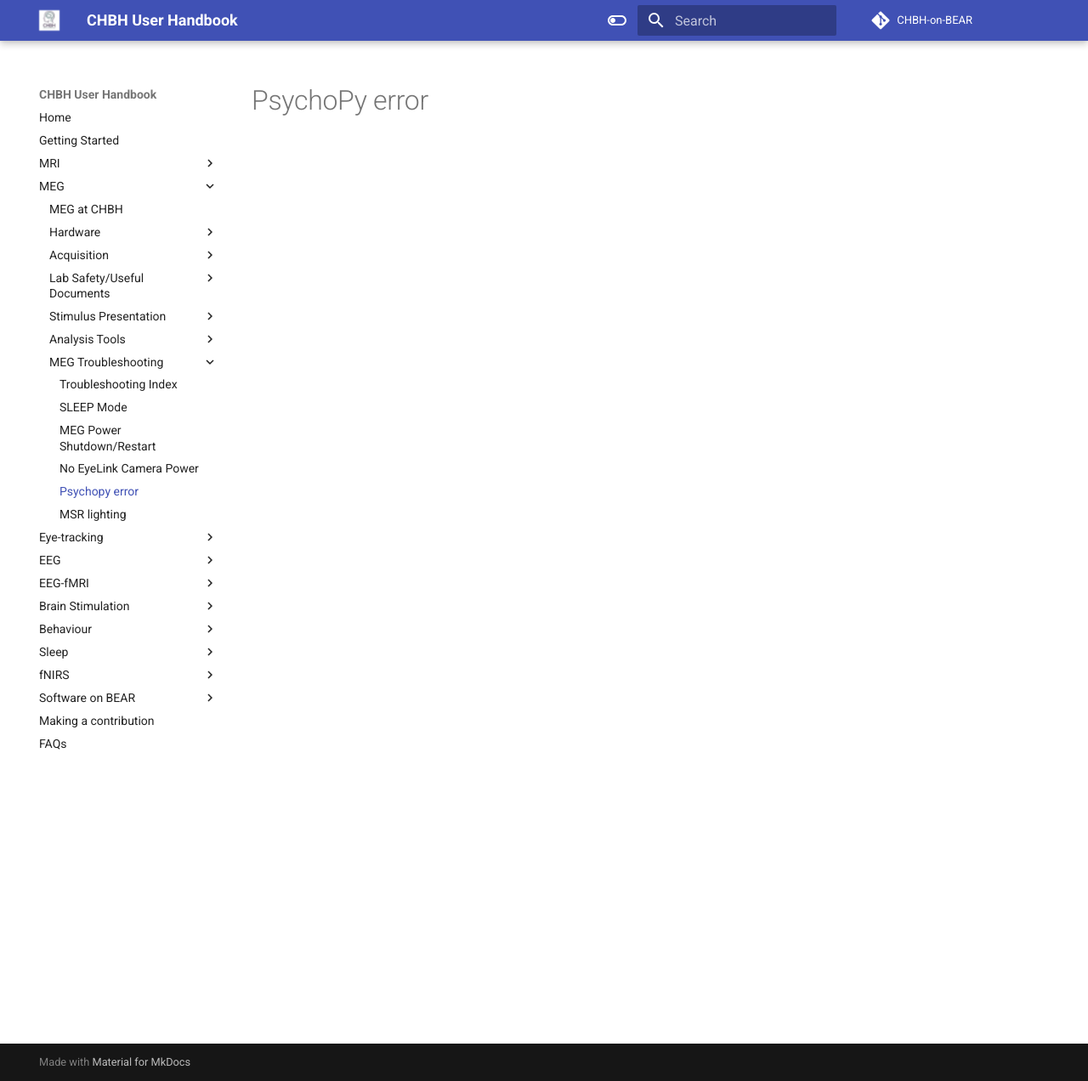
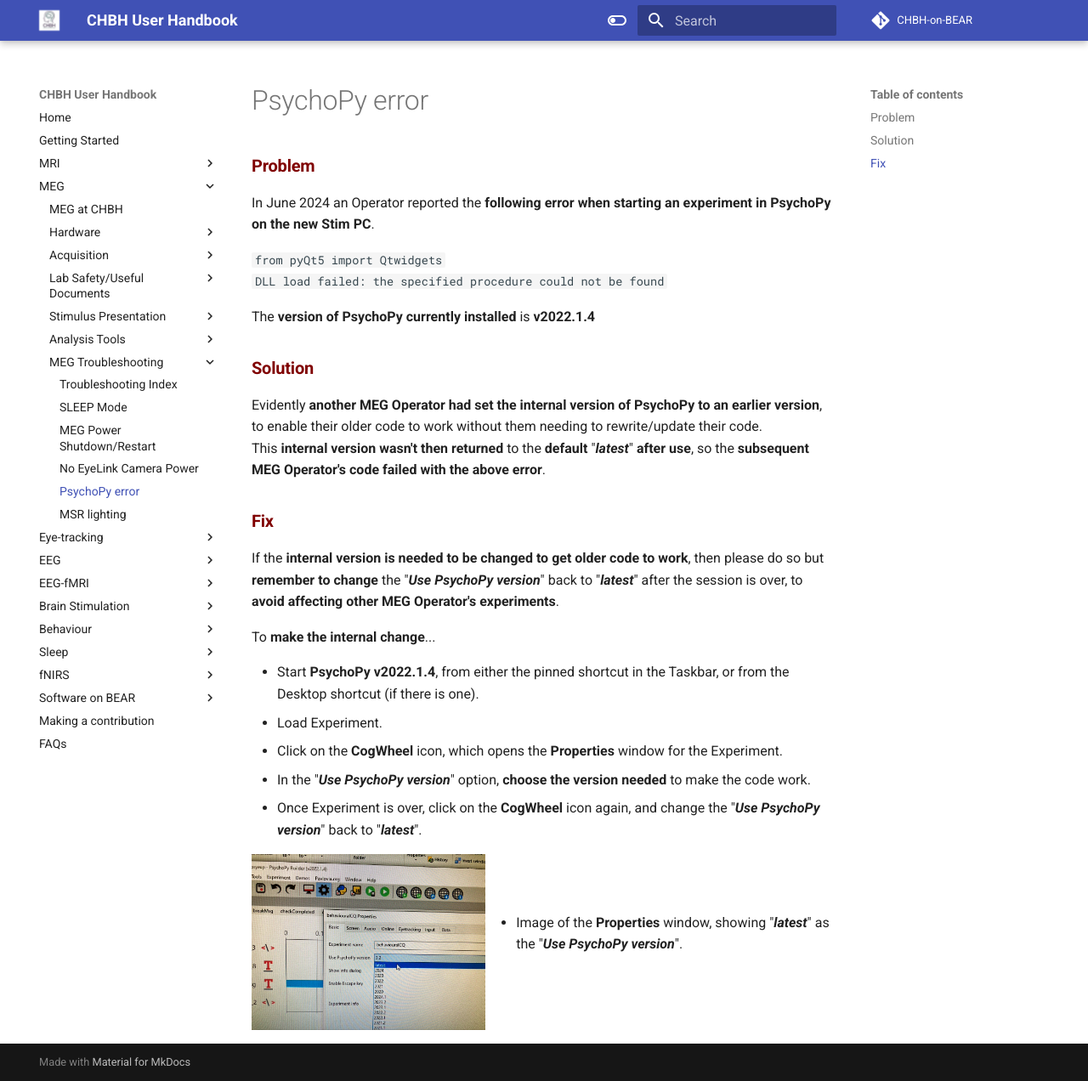
Before and after one commit to chbh-opensource/chbh-on-bear, an MkDocs documentation site: the page built from docs/meg/troubleshooting/psychopy_error.md, in a window 1280 px wide and 1272 px high. Shown: the whole window at 85% size. Built offline with MkDocs 1.6.1 and Material for MkDocs 9.7.7, drawn with Linux system fonts in a browser that asks for light colours; comment, search, counter and statistics services are not loaded.

Commit message:
Adding more MEG troubleshooting repos

````diff
--- a/docs/meg/troubleshooting/psychopy_error.md
+++ b/docs/meg/troubleshooting/psychopy_error.md
@@ -1 +1,34 @@
 # PsychoPy error
+
+### **<span style="color:maroon">Problem</span>**
+
+In June 2024 an Operator reported the **following error when starting an experiment in PsychoPy on the new Stim PC**.
+
+```from pyQt5 import Qtwidgets```<br />
+```DLL load failed: the specified procedure could not be found```
+
+The **version of PsychoPy currently installed** is **v2022.1.4**
+
+### **<span style="color:maroon">Solution</span>**
+
+Evidently **another MEG Operator had set the internal version of PsychoPy to an earlier version**, to enable their older code to work without them needing to rewrite/update their code.
+<br />This **internal version wasn't then returned** to the **default** "***latest***" **after use**, so the **subsequent MEG Operator's code failed with the above error**.
+
+### **<span style="color:maroon">Fix</span>**
+
+If the **internal version is needed to be changed to get older code to work**, then please do so but **remember to change** the "***Use PsychoPy version***" back to "***latest***" after the session is over,
+to **avoid affecting other MEG Operator's experiments**.
+
+To **make the internal change**...
+
+- Start **PsychoPy v2022.1.4**, from either the pinned shortcut in the Taskbar, or from the Desktop shortcut (if there is one).
+- Load Experiment.
+- Click on the **CogWheel** icon, which opens the **Properties** window for the Experiment.
+- In the "***Use PsychoPy version***" option, **choose the version needed** to make the code work.
+- Once Experiment is over, click on the **CogWheel** icon again, and change the "***Use PsychoPy version***" back to "***latest***".
+
+![PsychoPy Properties Window](../../images/meg/PsychoPy_Properties_window.jpeg){width=40% align=left}
+
+<br /><br />
+
+- Image of the **Properties** window, showing "***latest***" as the "***Use PsychoPy version***".
--- a/mkdocs.yml
+++ b/mkdocs.yml
@@ -119,7 +119,7 @@
         - SLEEP Mode: meg/troubleshooting/sleep_mode.md
         - MEG Power Shutdown/Restart: meg/troubleshooting/shutdown_restart.md
         - No EyeLink Camera Power: meg/troubleshooting/eyelink_camera_power.md
-        - Psychopy error: meg/troubleshooting/psychopy_error.md
+        - PsychoPy error: meg/troubleshooting/psychopy_error.md
         - MSR lighting: meg/troubleshooting/msr_lights.md
   - Eye-tracking:
     - eye-tracking/index.md
````
Also changed, not shown: docs/meg/troubleshooting/msr_lights.md (+27 -0 lines), docs/images/meg/MSR_UPS_battery_connections.jpg (added), docs/images/meg/PsychoPy_Properties_window.jpeg (added).
